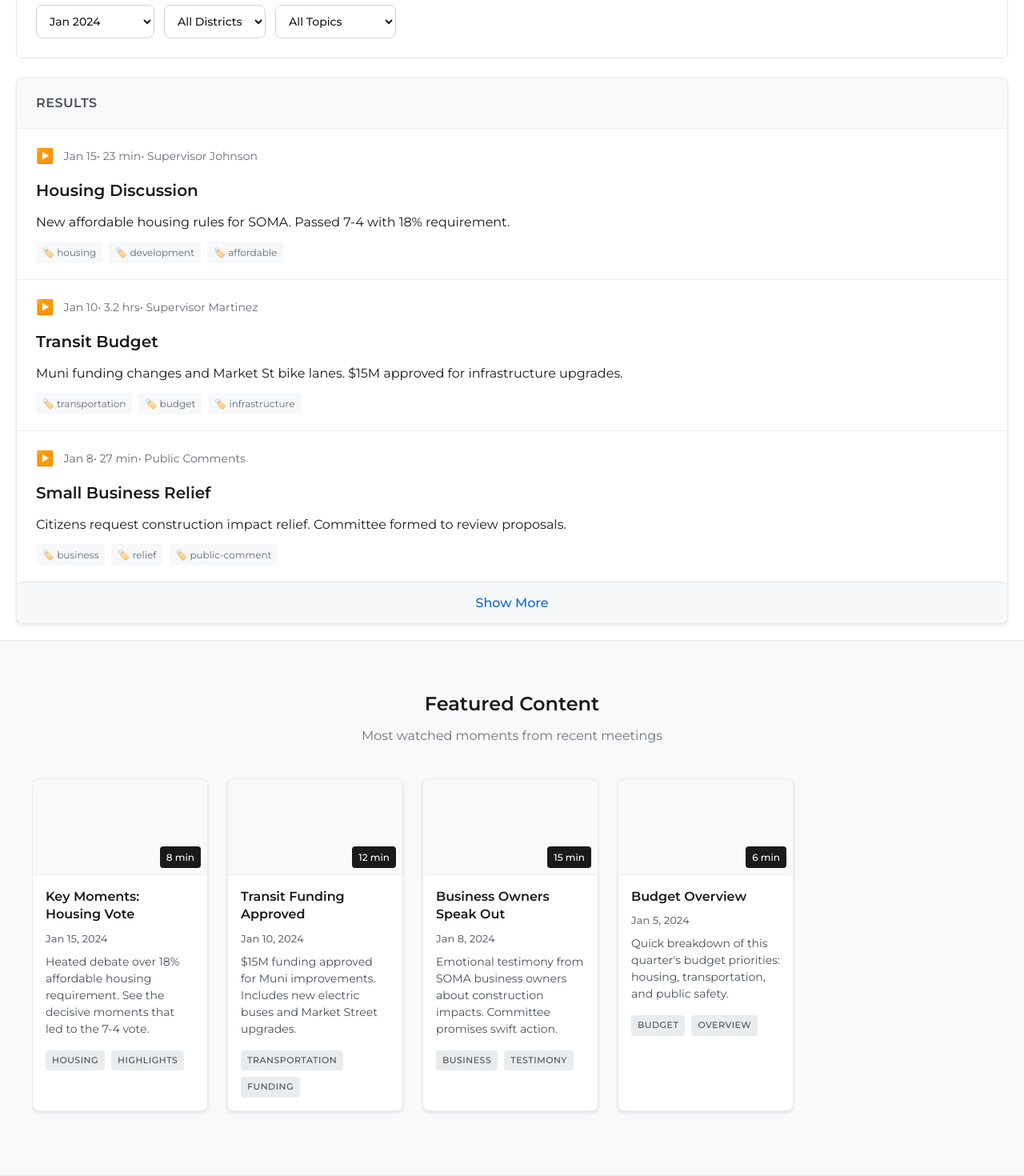
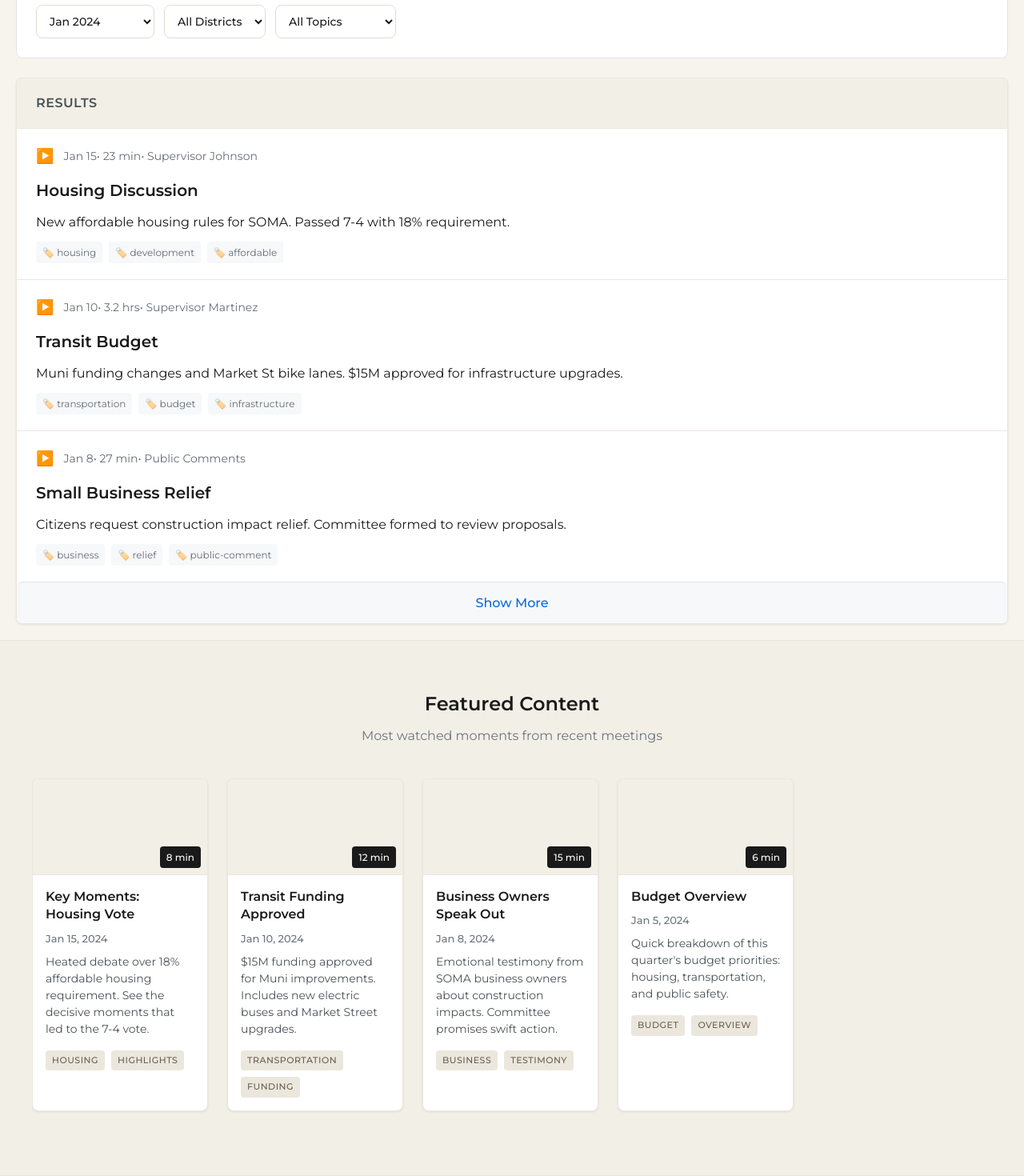
Before and after one commit to Cheggin/SF10X, a React (Vite) app in the folder frontend/: page / in a window 1280 px wide. Shown: the part 200-1670 px from the top of the page at 80% size. Built offline with nearby package versions, Linux system fonts and the light colour scheme.

Commit message:
handle linter errors and change some styling for fun

```diff
--- a/frontend/src/App.css
+++ b/frontend/src/App.css
@@ -9,7 +9,7 @@ body {
   font-family: 'Montserrat', -apple-system, BlinkMacSystemFont, 'Segoe UI', 'Roboto', sans-serif;
   line-height: 1.6;
   color: #1a1a1a;
-  background-color: #ffffff;
+  background-color: #f6f4ed;
 }
 
 .app {
@@ -34,13 +34,13 @@ body {
 
 /* Popular Clips Section */
 .popular-clips {
-  background: #f8f9fa;
+  background: #f2efe7;
   color: #1a1a1a;
   width: 100vw;
   margin: 0;
   padding: 60px 0;
-  border-top: 1px solid #e9ecef;
-  border-bottom: 1px solid #e9ecef;
+  border-top: 1px solid #ebe7dd;
+  border-bottom: 1px solid #ebe7dd;
 }
 
 .popular-clips-container {
@@ -80,27 +80,27 @@ body {
   overflow: hidden;
   cursor: pointer;
   transition: all 0.3s ease;
-  border: 1px solid #e9ecef;
-  box-shadow: 0 2px 4px rgba(0, 0, 0, 0.1);
+  border: 1px solid #ebe7dd;
+  box-shadow: 0 1px 3px rgba(0, 0, 0, 0.08);
   min-width: 220px;
   max-width: 220px;
   flex-shrink: 0;
 }
 
 .popular-clip-card:hover {
-  transform: translateY(-4px);
+  transform: translateY(-2px);
   border-color: #0d6efd;
-  box-shadow: 0 8px 16px rgba(0, 0, 0, 0.15);
+  box-shadow: 0 4px 12px rgba(0, 0, 0, 0.12);
 }
 
 .popular-clip-thumbnail {
   position: relative;
   height: 120px;
-  background: #f8f9fa;
+  background: #f2efe7;
   display: flex;
   align-items: center;
   justify-content: center;
-  border-bottom: 1px solid #e9ecef;
+  border-bottom: 1px solid #ebe7dd;
 }
 
 .thumbnail-placeholder {
@@ -158,8 +158,8 @@ body {
 }
 
 .popular-clip-tag {
-  background: #e9ecef;
-  color: #495057;
+  background: #ebe7dd;
+  color: #6a5f52;
   padding: 4px 8px;
   border-radius: 4px;
   font-size: 11px;
@@ -207,7 +207,7 @@ body {
 .search-input {
   flex: 1;
   padding: 14px 16px;
-  border: 1px solid #ced4da;
+  border: 1px solid #e1ddd3;
   border-radius: 8px;
   font-size: 16px;
   background: #ffffff;
@@ -246,9 +246,9 @@ body {
 
 .filter-select {
   padding: 10px 12px;
-  border: 1px solid #ced4da;
+  border: 1px solid #e1ddd3;
   border-radius: 8px;
-  background: white;
+  background: #ffffff;
   font-size: 14px;
   cursor: pointer;
   color: #1a1a1a;
@@ -262,18 +262,18 @@ body {
 
 /* Results Container */
 .results-container {
-  background: white;
-  border: 1px solid #e9ecef;
+  background: #ffffff;
+  border: 1px solid #ebe7dd;
   border-radius: 8px;
   overflow: hidden;
   width: 100%;
-  box-shadow: 0 2px 4px rgba(0, 0, 0, 0.1);
+  box-shadow: 0 1px 3px rgba(0, 0, 0, 0.08);
 }
 
 .results-header {
-  background: #f8f9fa;
+  background: #f2efe7;
   padding: 18px 24px;
-  border-bottom: 1px solid #e9ecef;
+  border-bottom: 1px solid #ebe7dd;
 }
 
 .results-header h2 {
@@ -312,15 +312,15 @@ body {
 
 /* Video Card */
 .video-card {
-  background: white;
-  border-bottom: 1px solid #e9ecef;
+  background: #ffffff;
+  border-bottom: 1px solid #ebe7dd;
   padding: 20px 24px;
   cursor: pointer;
   transition: all 0.2s ease;
 }
 
 .video-card:hover {
-  background: #f8f9fa;
+  background: #f2efe7;
   border-left: 4px solid #0d6efd;
 }
 
--- a/frontend/src/components/VideoPlayer.tsx
+++ b/frontend/src/components/VideoPlayer.tsx
@@ -29,7 +29,7 @@ const VideoPlayer: React.FC<VideoPlayerProps> = ({ src, onTimeUpdate, onSeek })
   const [isFullscreen, setIsFullscreen] = useState(false)
   const [showControls, setShowControls] = useState(true)
 
-  const playbackSpeeds = [0.5, 1, 1.25, 1.5, 2]
+  // const playbackSpeeds = [0.5, 1, 1.25, 1.5, 2]
 
   useEffect(() => {
     const video = videoRef.current
--- a/frontend/src/components/VideoPlayerPage.tsx
+++ b/frontend/src/components/VideoPlayerPage.tsx
@@ -131,13 +131,13 @@ function VideoPlayerPage({ video, onBack }: VideoPlayerPageProps) {
     return 0
   }
 
-  const handleSegmentClick = (timeRange: string, index: number) => {
-    const startTime = timeRange.split('-')[0]
-    const seconds = parseTimeToSeconds(startTime)
-    setCurrentSegment(index)
-    // The VideoPlayer component will handle the actual seeking via onSeek callback
-    return seconds
-  }
+  // const handleSegmentClick = (timeRange: string, index: number) => {
+  //   const startTime = timeRange.split('-')[0]
+  //   const seconds = parseTimeToSeconds(startTime)
+  //   setCurrentSegment(index)
+  //   // The VideoPlayer component will handle the actual seeking via onSeek callback
+  //   return seconds
+  // }
 
   const handleAgendaClick = (timeStr: string) => {
     const seconds = parseTimeToSeconds(timeStr)
```
